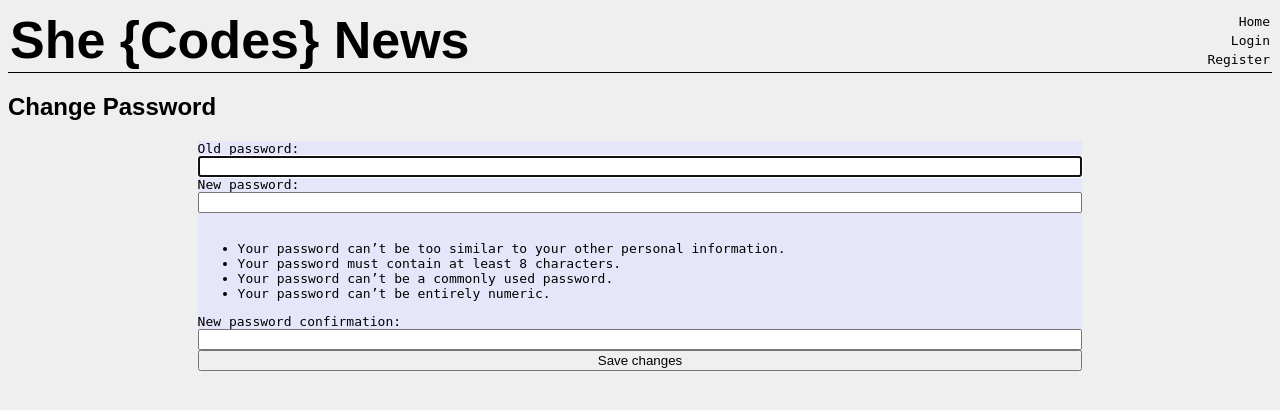
After one commit to C2jay/django_news, a Django app: page /users/author/1/change-password/ in a window 1280 px wide. The commit adds this page. Shown: the top 410 px of the page. Run offline with Django 3.2, Linux system fonts and the light colour scheme; parts of the project's set-up code (start-up, migrations or seed data) failed here and were passed over; some web fonts are replaced.

Commit message:
update info

```diff
--- a/she_codes_news/news/static/news/styles.css
+++ b/she_codes_news/news/static/news/styles.css
@@ -84,3 +84,9 @@
     margin: 0 0 10px 10px;
     width: 50%;
 }
+
+.profileimg{
+    border-radius: 50%;
+    width: 100px;
+    height: 100px;
+}
--- a/she_codes_news/she_codes_news/settings.py
+++ b/she_codes_news/she_codes_news/settings.py
@@ -129,3 +129,6 @@ STATICFILES_DIRS = (
 
 LOGIN_REDIRECT_URL = 'news:index'
 LOGOUT_REDIRECT_URL = 'news:index'
+
+MEDIA_URL = '/media/'
+MEDIA_ROOT = os.path.join(BASE_DIR, 'media/')
--- a/she_codes_news/she_codes_news/urls.py
+++ b/she_codes_news/she_codes_news/urls.py
@@ -1,3 +1,7 @@
+from django.conf import settings
+from django.conf.urls.static import static
+
+
 """she_codes_news URL Configuration
 
 The `urlpatterns` list routes URLs to views. For more information please see:
@@ -22,3 +26,7 @@ urlpatterns = [
     path('users/', include ('users.urls')),
     path('users/', include('django.contrib.auth.urls'))
 ]
+
+
+if settings.DEBUG:
+    urlpatterns += static(settings.MEDIA_URL, document_root=settings.MEDIA_ROOT)
--- a/she_codes_news/static/styles.css
+++ b/she_codes_news/static/styles.css
@@ -1,4 +1,8 @@
 @import url('https://fonts.googleapis.com/css2?family=Montserrat+Subrayada:wght@700&display=swap');
+
+html{
+    font-family: monospace;
+}
 
 body {
     background-color: rgb(240, 239, 239);
--- a/she_codes_news/users/admin.py
+++ b/she_codes_news/users/admin.py
@@ -9,7 +9,7 @@ class CustomUserAdmin(UserAdmin):
     add_form = CustomUserCreationForm
     form = CustomUserChangeForm
     model = CustomUser
-    list_display = ['email', 'username']
+    list_display = ['email', 'username', 'profileimg', 'bio']
 
 
 
--- a/she_codes_news/users/models.py
+++ b/she_codes_news/users/models.py
@@ -3,7 +3,8 @@ from django.contrib.auth.models import AbstractUser
 # Create your models here.
 
 class CustomUser(AbstractUser):
-    pass # here is where you add profiles pics, bios ect
+    profileimg = models.ImageField(upload_to='images', default='img.jpg')
+    bio = models.TextField(max_length=1000, default="There is no bio yet!")
 
     def __str__(self):
         return self.username
--- /dev/null
+++ b/she_codes_news/users/templates/users/change_password.html
@@ -0,0 +1,13 @@
+{% extends 'base.html' %}
+
+{% block content %}
+
+<h2>Change Password</h2>
+
+<form method="post">
+    {% csrf_token %}
+    {{ form }}
+    <button type="submit">Save changes</button>
+  </form>
+
+{% endblock %}
--- a/she_codes_news/users/templates/users/customuser_detail.html
+++ b/she_codes_news/users/templates/users/customuser_detail.html
@@ -10,7 +10,11 @@
 <div class="container">
     <p>Username: {{ object.username }}</p>
     <p>Email: {{ object.email }}</p>
+    <img class="profileimg" src="{{object.profileimg.url}}" alt="Profile image">
+    <h3>About {{ object.username }}</h3>
+    <p>{{object.bio}}</p>
 </div>
+
 
 <div class="container">
     {% if object %}
--- a/she_codes_news/users/urls.py
+++ b/she_codes_news/users/urls.py
@@ -6,4 +6,6 @@ app_name = 'users'
 urlpatterns = [
     path('create-account/', views.CreateAccountView.as_view(), name='createAccount'),
     path('author/<int:pk>/', views.AuthorView.as_view(), name='author-detail'),
+    path('author/<int:pk>/edit/', views.UpdateProfileView.as_view(), name='update-profile'),
+    path('author/<int:pk>/change-password/', views.change_password, name='change_password'),
 ]
--- a/she_codes_news/users/views.py
+++ b/she_codes_news/users/views.py
@@ -5,6 +5,11 @@ from .models import CustomUser
 from .forms import CustomUserCreationForm
 from django.http import HttpResponse
 from news.models import NewsStory
+from django.contrib import messages
+from django.contrib.auth import update_session_auth_hash
+from django.contrib.auth.forms import PasswordChangeForm
+from django.shortcuts import render, redirect
+
 # Create your views here.
 
 class CreateAccountView(CreateView):
@@ -17,3 +22,32 @@ class CreateAccountView(CreateView):
 
 class AuthorView(generic.DetailView):
     model = CustomUser
+
+
+class UpdateProfileView(generic.UpdateView):
+    model = CustomUser
+    template_name = 'users/customuser_update.html'
+    fields = ['email', 'profileimg', 'bio']
+
+    def get_success_url(self):
+        author_id= self.kwargs['pk']
+        success_url = reverse_lazy('users:author-detail', kwargs={'pk':
+        author_id})
+        return success_url
+
+
+def change_password(request, pk):
+    if request.method == 'POST':
+        form = PasswordChangeForm(request.user, request.POST)
+        if form.is_valid():
+            user = form.save()
+            update_session_auth_hash(request, user)  # Important!
+            messages.success(request, 'Your password was successfully updated!')
+            return redirect('change_password')
+        else:
+            messages.error(request, 'Please correct the error below.')
+    else:
+        form = PasswordChangeForm(request.user)
+    return render(request, 'users/change_password.html', {
+        'form': form
+    })
```
Also changed, not shown: she_codes_news/users/templates/users/customuser_update.html (added, +18 -0 lines), she_codes_news/media/img.jpg (added), she_codes_news/news/migrations/0005_auto_20200810_1023.py (added), she_codes_news/users/forms.py (line endings or trailing spaces), she_codes_news/users/migrations/0002_auto_20200810_1023.py (added).
